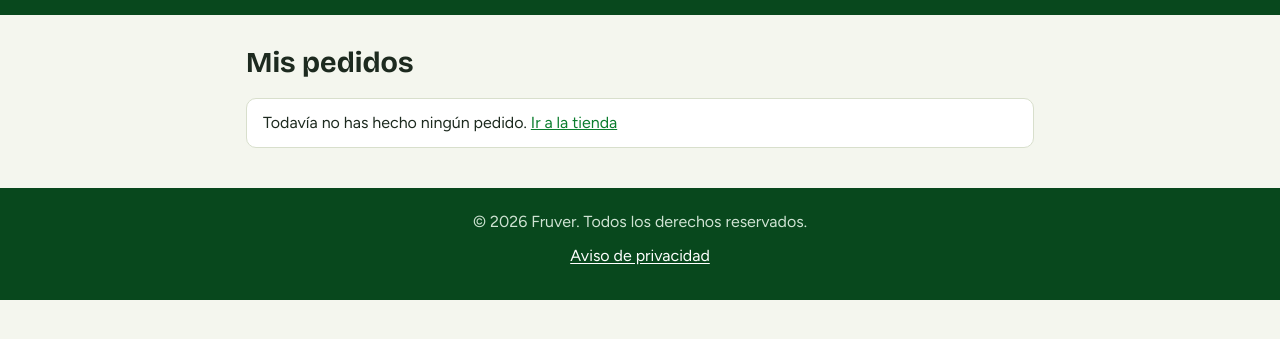
After one commit to INTP-5w4/fruver_2.0, a CodeIgniter 4 app: the page made by app/Views/mis_pedidos.php in a window 1280 px wide. The commit adds this page. Shown: the part 49-388 px from the top of the page. Run offline with PHP 8.4 and a stand-in for CodeIgniter, Linux system fonts and the light colour scheme; the template is opened without the code that fills it, so the values that code supplies are empty; some libraries are stand-ins or nearby versions.

Commit message:
cambios Davichoooooo

```diff
--- a/app/Config/Routes.php
+++ b/app/Config/Routes.php
@@ -50,6 +50,7 @@ $routes->group('tienda', ['filter' => 'session'], static function (RouteCollecti
     $routes->post('carrito/vaciar', 'Tienda::vaciar');
     $routes->post('pedido', 'Tienda::confirmar');
     $routes->post('pedido/(:num)/recargar', 'Tienda::recargar/$1');
+    $routes->get('mis-pedidos', 'Tienda::misPedidos');
 });
 
 // ───────────── BUZÓN DE SUGERENCIAS (cualquier usuario con sesión, de cualquier rol) ─────────────
@@ -78,6 +79,9 @@ $routes->group('repartidor', ['filter' => ['group:repartidor', 'repartidordatos'
     $routes->get('ruta/(:num)', 'Entregas::mi_ruta/$1');
     $routes->post('ruta/(:num)/iniciar', 'Entregas::iniciar_ruta/$1');
     $routes->post('ruta/(:num)/reoptimizar', 'Entregas::reoptimizar/$1');
+
+    // Consulta de existencias (solo lectura).
+    $routes->get('existencias', 'Existencias::consulta_repartidor');
 });
 
 // ───────────── ROLES (solo superadmin: asignar un rol es dar permisos) ─────────────
--- a/app/Controllers/Comunicaciones.php
+++ b/app/Controllers/Comunicaciones.php
@@ -320,7 +320,7 @@ class Comunicaciones extends BaseController
             '{nombre}'    => (string) ($d['nombre'] ?? '') !== '' ? (string) $d['nombre'] : (string) $d['username'],
             '{productos}' => $d['productos'] !== [] ? implode(', ', $d['productos']) : 'tus productos de siempre',
             '{pedido}'    => $d['pedido'] !== null
-                ? 'pedido #' . $d['pedido']['id'] . ' del ' . date('d/m/Y', strtotime($d['pedido']['fecha']))
+                ? 'pedido del ' . date('d/m/Y', strtotime($d['pedido']['fecha']))
                 : 'último pedido',
             '{tienda}'    => site_url('main_page_4'),
         ];
@@ -343,7 +343,7 @@ class Comunicaciones extends BaseController
 
         return [
             '{nombre}'  => (string) $p['nombre'],
-            '{pedido}'  => 'pedido #' . (int) $p['id'],
+            '{pedido}'  => 'pedido',
             '{detalle}' => $detalle !== [] ? implode("\n", $detalle) : '(sin productos)',
             '{total}'   => '$' . number_format((float) $p['total'], 2),
             '{estado}'  => mb_strtolower(estado_pedido_texto($p['estado'])),
--- a/app/Controllers/Rutas.php
+++ b/app/Controllers/Rutas.php
@@ -322,7 +322,7 @@ class Rutas extends BaseController
             $p['aviso_wa'] = $p['eta'] && in_array($p['estado'], ['asignada', 'en_ruta'], true)
                 ? whatsapp_url(
                     whatsapp_telefono($p['telefono_cliente']),
-                    'Hola ' . whatsapp_texto($p['cliente']) . ', tu pedido #' . (int) $p['id_pedido']
+                    'Hola ' . whatsapp_texto($p['cliente']) . ', tu pedido'
                     . ' de Fruver llegará aproximadamente a las ' . rutas_hora($p['eta']) . '. ¡Gracias!'
                 )
                 : null;
--- a/app/Helpers/whatsapp_helper.php
+++ b/app/Helpers/whatsapp_helper.php
@@ -117,7 +117,6 @@ if (! function_exists('whatsapp_mensaje_pedido')) {
         $lineas = [
             '*FRUVER* - Resumen de tu pedido',
             '',
-            'Pedido *#' . (int) $ticket['id'] . '*',
         ];
 
         if ($fecha !== '') {
--- a/app/Views/Header.php
+++ b/app/Views/Header.php
@@ -29,7 +29,10 @@ foreach (['superadmin' => 'Superadministración', 'admin' => 'Administración',
                     <i class="fa-solid fa-store" aria-hidden="true"></i><span>Tienda</span>
                 </a>
             <?php endif; ?>
-            <?php if ($esRepartidorHeader): ?>
+                       <?php if ($esRepartidorHeader): ?>
+                <a href="<?= base_url('repartidor/existencias') ?>" class="encabezado-enlace" title="Consultar las existencias del inventario">
+                    <i class="fa-solid fa-boxes-stacked" aria-hidden="true"></i><span>Existencias</span>
+                </a>
                 <a href="<?= base_url('repartidor/mis-datos') ?>" class="encabezado-enlace" title="Tus datos de repartidor y tu vehículo">
                     <i class="fa-solid fa-id-badge" aria-hidden="true"></i><span>Mis datos</span>
                 </a>
--- a/app/Views/comunicaciones.php
+++ b/app/Views/comunicaciones.php
@@ -128,7 +128,7 @@ $urlPestana = static fn (array $extra): string => base_url('comunicaciones') . '
             <p class="com-ayuda">
                 Puedes usar
                 <?php if ($esPedidos): ?>
-                    <code>{nombre}</code>, <code>{pedido}</code> (número), <code>{detalle}</code> (productos, cantidades e importes),
+                    <code>{nombre}</code>, <code>{pedido}</code> (la palabra «pedido», sin número), <code>{detalle}</code> (productos, cantidades e importes),
                     <code>{total}</code>, <code>{estado}</code>, <code>{hora}</code> (llegada estimada si va en una ruta), <code>{fecha}</code> y <code>{tienda}</code>.
                 <?php else: ?>
                     <code>{nombre}</code>, <code>{tienda}</code><?= $finalidad === 'v2' ? ', <code>{productos}</code> (lo que más pide)' : '' ?><?= $finalidad === 'v3' ? ', <code>{pedido}</code> (su último pedido)' : '' ?>.
--- a/app/Views/correos/pedido_confirmado.php
+++ b/app/Views/correos/pedido_confirmado.php
@@ -11,7 +11,7 @@ $cant   = static fn ($v): string => rtrim(rtrim(number_format((float) $v, 2, '.'
 ?>
 <div style="font-family:Arial,Helvetica,sans-serif;color:#2B3674;max-width:560px;margin:0 auto;">
     <h1 style="color:#007542;font-size:22px;margin:0 0 8px;">FRUVER</h1>
-    <p>Hola <?= esc($ticket['cliente']) ?>, recibimos tu pedido <strong>#<?= (int) $ticket['id'] ?></strong>.
+    <p>Hola <?= esc($ticket['cliente']) ?>, recibimos tu pedido.
         El personal lo revisará para confirmarlo y coordinar la entrega.</p>
 
     <table style="width:100%;border-collapse:collapse;font-size:14px;" cellpadding="6">
--- /dev/null
+++ b/app/Views/mis_pedidos.php
@@ -0,0 +1,88 @@
+<?php
+/**
+ * Mis pedidos (cliente con sesión). No muestra el número de pedido:
+ * cada pedido se identifica por su fecha, su estado y sus productos.
+ *
+ * Reglas de esta vista: no hay <style>, atributos style ni onclick; todo dato dinámico pasa por esc().
+ *
+ * @var string                       $saludo   nombre para el saludo
+ * @var list<array<string,mixed>>    $pedidos  de Modelo_pedido::pedidosDeCliente
+ */
+$cant = static fn ($v): string => rtrim(rtrim(number_format((float) $v, 2, '.', ''), '0'), '.');
+?>
+<!DOCTYPE html>
+<html lang="es">
+<head>
+    <meta charset="UTF-8">
+    <meta name="viewport" content="width=device-width, initial-scale=1">
+    <title>Mis pedidos | Fruver</title>
+    <link rel="preconnect" href="https://fonts.googleapis.com">
+    <link rel="preconnect" href="https://fonts.gstatic.com" crossorigin>
+    <link rel="stylesheet" href="https://fonts.googleapis.com/css2?family=Bricolage+Grotesque:opsz,wght@12..96,500;12..96,700;12..96,800&family=Figtree:wght@400;500;600;700&display=swap">
+    <link rel="stylesheet" href="<?= base_url('estilos/tienda.css') ?>">
+</head>
+<body>
+
+<header class="barra">
+    <div class="barra-fila">
+        <a class="logo" href="<?= base_url('main_page_4') ?>" aria-label="Fruver, inicio">Fruver</a>
+        <nav class="cuenta" aria-label="Tu cuenta">
+            <span class="cuenta-saludo">Hola, <strong><?= esc($saludo) ?></strong></span>
+            <a class="cuenta-enlace" href="<?= base_url('main_page_4') ?>">Tienda</a>
+            <a class="cuenta-enlace" href="<?= base_url('logout') ?>">Salir</a>
+        </nav>
+    </div>
+</header>
+
+<main class="catalogo mis-pedidos">
+    <h1 class="mis-pedidos-titulo">Mis pedidos</h1>
+
+    <?php if (empty($pedidos)): ?>
+        <p class="aviso aviso-info">
+            Todavía no has hecho ningún pedido. <a href="<?= base_url('main_page_4') ?>">Ir a la tienda</a>
+        </p>
+    <?php endif; ?>
+
+    <?php foreach ($pedidos as $p): ?>
+        <?php $marca = $p['fecha'] ? strtotime((string) $p['fecha']) : false; ?>
+        <article class="mi-pedido">
+            <div class="mi-pedido-cab">
+                <h2>Pedido<?= $marca ? ' del ' . esc(date('d/m/Y', $marca)) : '' ?></h2>
+                <span class="mi-pedido-estado"><?= esc(estado_pedido_texto($p['estado'])) ?></span>
+            </div>
+
+            <table class="mi-pedido-tabla">
+                <thead>
+                    <tr>
+                        <th>Producto</th>
+                        <th>Cantidad</th>
+                        <th class="mi-pedido-importe">Total</th>
+                    </tr>
+                </thead>
+                <tbody>
+                    <?php foreach ($p['items'] as $item): ?>
+                        <tr>
+                            <td><?= esc($item['nombre_producto']) ?></td>
+                            <td><?= esc($cant($item['cant']) . ' ' . tienda_unidad($item['unidad_venta'])) ?></td>
+                            <td class="mi-pedido-importe"><?= esc(tienda_dinero($item['total'] ?? ((float) $item['cant'] * (float) $item['precio_venta']))) ?></td>
+                        </tr>
+                    <?php endforeach; ?>
+                </tbody>
+                <tfoot>
+                    <tr>
+                        <th colspan="2">Total</th>
+                        <th class="mi-pedido-importe"><?= esc(tienda_dinero($p['total'])) ?></th>
+                    </tr>
+                </tfoot>
+            </table>
+        </article>
+    <?php endforeach; ?>
+</main>
+
+<footer class="pie">
+    <p>&copy; <?= date('Y') ?> Fruver. Todos los derechos reservados.</p>
+    <p><a href="<?= base_url('aviso-de-privacidad') ?>">Aviso de privacidad</a></p>
+</footer>
+
+</body>
+</html>
--- a/public/estilos/tienda.css
+++ b/public/estilos/tienda.css
@@ -428,3 +428,16 @@ button { cursor: pointer; }
 /* Dirección de entrega (rutas de reparto) */
 .entrega select { width: 100%; min-width: 0; padding: 9px 11px; border: 2px solid var(--linea); border-radius: 8px; background: var(--blanco); font-weight: 400; }
 .entrega .entrega-elegir, .entrega .entrega-ref { grid-column: 1 / -1; }
+
+/* Mis pedidos (cliente) */
+.mis-pedidos { max-width: 820px; }
+.mis-pedidos-titulo { font-family: var(--f-titulo); font-size: 1.8rem; margin: 18px 0 8px; }
+.mi-pedido { background: var(--blanco); border: 1px solid var(--linea); border-radius: 12px; padding: 14px 16px; margin-top: 16px; }
+.mi-pedido-cab { display: flex; flex-wrap: wrap; align-items: center; justify-content: space-between; gap: 8px; margin-bottom: 8px; }
+.mi-pedido-cab h2 { font-family: var(--f-titulo); font-size: 1.15rem; margin: 0; }
+.mi-pedido-estado { background: var(--ok-fondo); border: 1px solid #b6dcae; border-radius: 999px; padding: 2px 12px; font-size: .85rem; font-weight: 600; }
+.mi-pedido-tabla { width: 100%; border-collapse: collapse; font-size: .95rem; }
+.mi-pedido-tabla th, .mi-pedido-tabla td { text-align: left; padding: 7px 6px; border-bottom: 1px solid var(--linea); }
+.mi-pedido-tabla thead th { font-size: .8rem; text-transform: uppercase; letter-spacing: .04em; color: var(--tinta-suave); }
+.mi-pedido-tabla tfoot th { border-bottom: 0; }
+.mi-pedido-tabla .mi-pedido-importe { text-align: right; }
```
Also changed, not shown: app/Controllers/Existencias.php (+9 -0 lines), app/Controllers/Tienda.php (+15 -1 lines), app/Models/Modelo_pedido.php (+21 -0 lines), app/Views/existencias_repartidor.php (added, +50 -0 lines), app/Views/main_page_4.php (+6 -4 lines).
